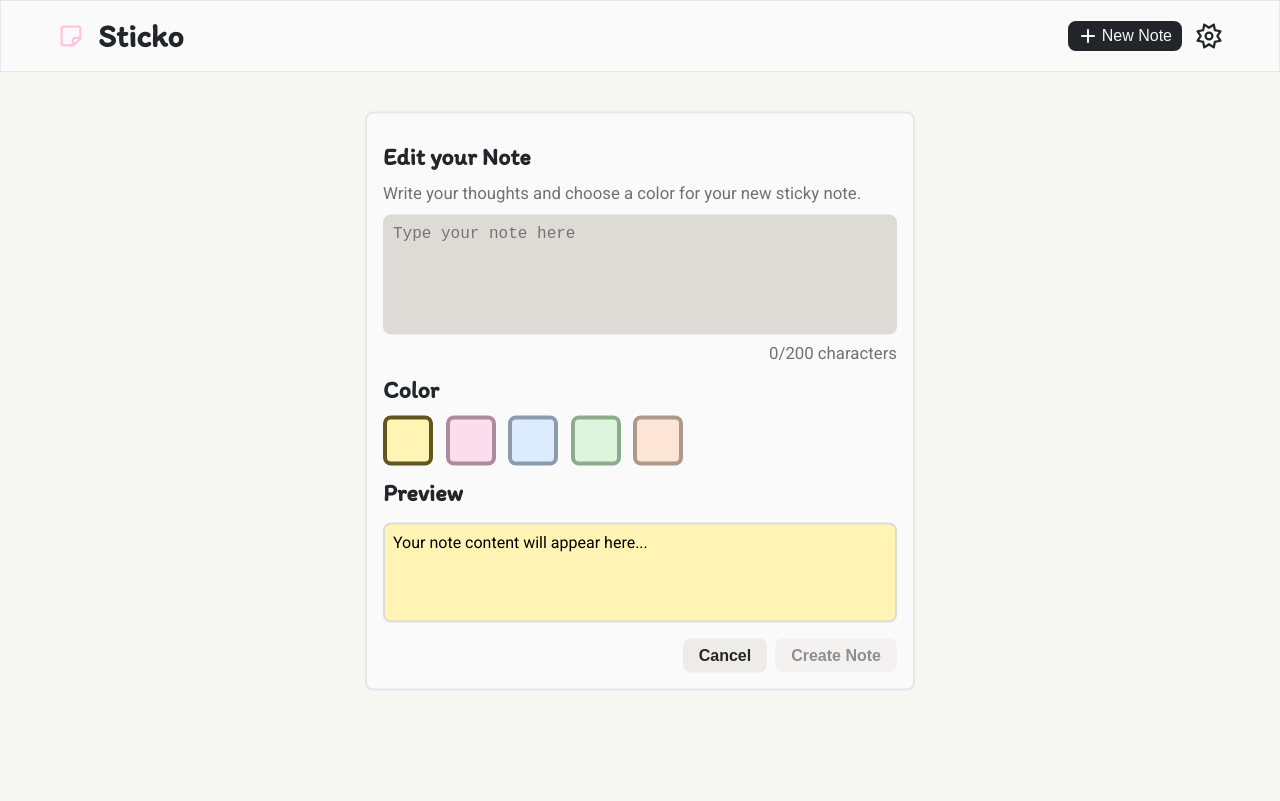
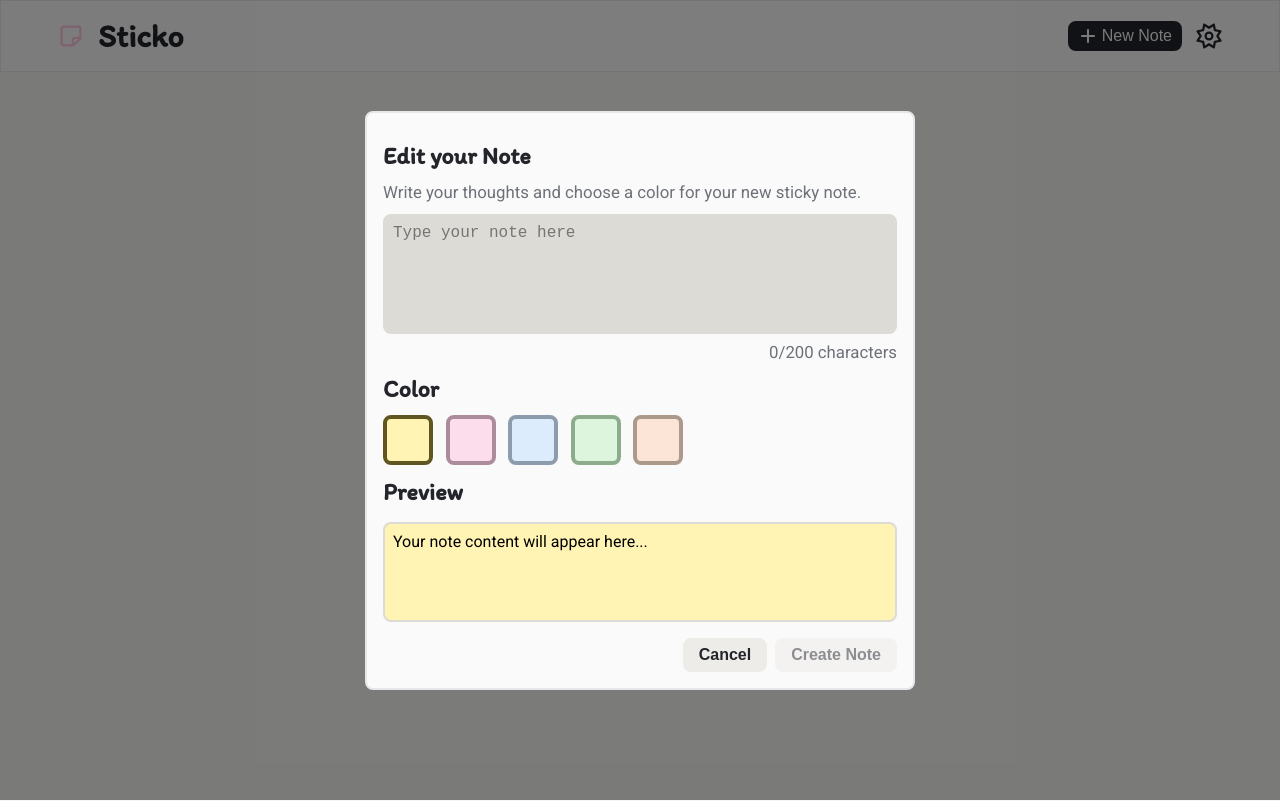
Before and after one commit to DigitaleWeltLibrary/sticko-post-it, a React (Vite) app: page / in a window 1280 px wide. Both pictures are taken after a click on the button "New Note". Built offline with nearby package versions, Linux system fonts and the light colour scheme; a web font is replaced by a local one.

Commit message:
Bugfix: While creating or editing a note, you can no longer interact with Notes

```diff
--- a/src/components/CreateNote/CreateNote.jsx
+++ b/src/components/CreateNote/CreateNote.jsx
@@ -35,6 +35,7 @@ export default function CreateNote({
   };
 
   return (
+    <article>
       <article className="createnote">
         <h2>{editID != null ? "Create New Note" : "Edit your Note"}</h2>
         <p>Write your thoughts and choose a color for your new sticky note.</p>
@@ -42,7 +43,9 @@ export default function CreateNote({
           placeholder="Type your note here"
           maxLength={200}
           value={note.text}
-        onChange={(e) => setNote((prev) => ({ ...prev, text: e.target.value }))}
+          onChange={(e) =>
+            setNote((prev) => ({ ...prev, text: e.target.value }))
+          }
         />
         <p className="length">{note.text.length}/200 characters</p>
         <h2>Color</h2>
@@ -77,5 +80,6 @@ export default function CreateNote({
           </button>
         </div>
       </article>
+    </article>
   );
 }
--- a/src/components/CreateNote/CreateNote.scss
+++ b/src/components/CreateNote/CreateNote.scss
@@ -1,14 +1,24 @@
+article:has(.createnote) {
+  position: fixed;
+  top: 0;
+  left: 0;
+  min-width: 100dvw;
+  min-height: 100dvh;
+  background-color: rgba(0, 0, 0, 0.5);
+  z-index: 100;
+  display: flex;
+  flex-direction: column;
+  align-items: center;
+  justify-content: center;
+
   .createnote {
     padding: 1rem;
     background: hsl(var(--sidebar-background));
     border: 2px solid hsl(var(--sidebar-border));
     border-radius: var(--radius);
-  position: absolute;
-  top: 50%;
-  left: 50%;
-  transform: translate(-50%, -50%);
     width: min(calc(100dvw - 4rem), 550px);
-  z-index: 99;
+    z-index: 111;
+    height: min-content;
 
     h2 {
       transition: var(--transition-smooth);
@@ -26,7 +36,7 @@
       text-wrap: balance;
 
       &.length {
-      margin-block: .25rem 0.75rem;
+        margin-block: 0.25rem 0.75rem;
         text-align: right;
       }
     }
@@ -123,3 +133,4 @@
       }
     }
   }
+}
```
Lines whose indentation alone changed are shown as unchanged.
